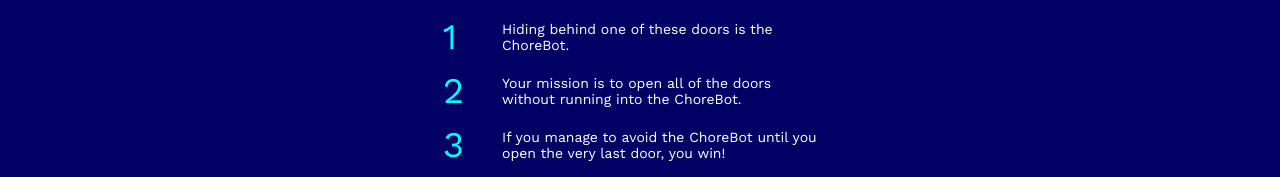
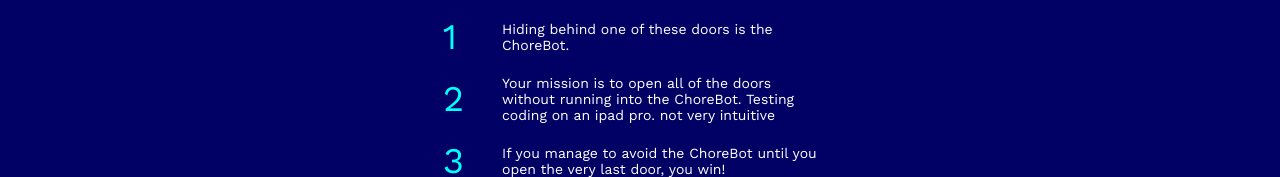
Before and after one commit to tbacon1991/CodeCademy-Chore-Door-Challenge, a plain HTML site: page Index.html in a window 1280 px wide. Shown: the part 653-830 px from the top of the page. Drawn offline with nearby package versions, Linux system fonts and the light colour scheme.

Commit message:
Testing iPad coding

```diff
--- a/Index.html
+++ b/Index.html
@@ -27,7 +27,7 @@
     </tr>
     <tr>
       <td class='instructions-number'>2</td>
-      <td class='instructions-text'>Your mission is to open all of the doors without running into the ChoreBot.</td>
+      <td class='instructions-text'>Your mission is to open all of the doors without running into the ChoreBot. Testing coding on an ipad pro. not very intuitive</td>
     </tr>
     <tr>
       <td class='instructions-number'>3</td>
```
